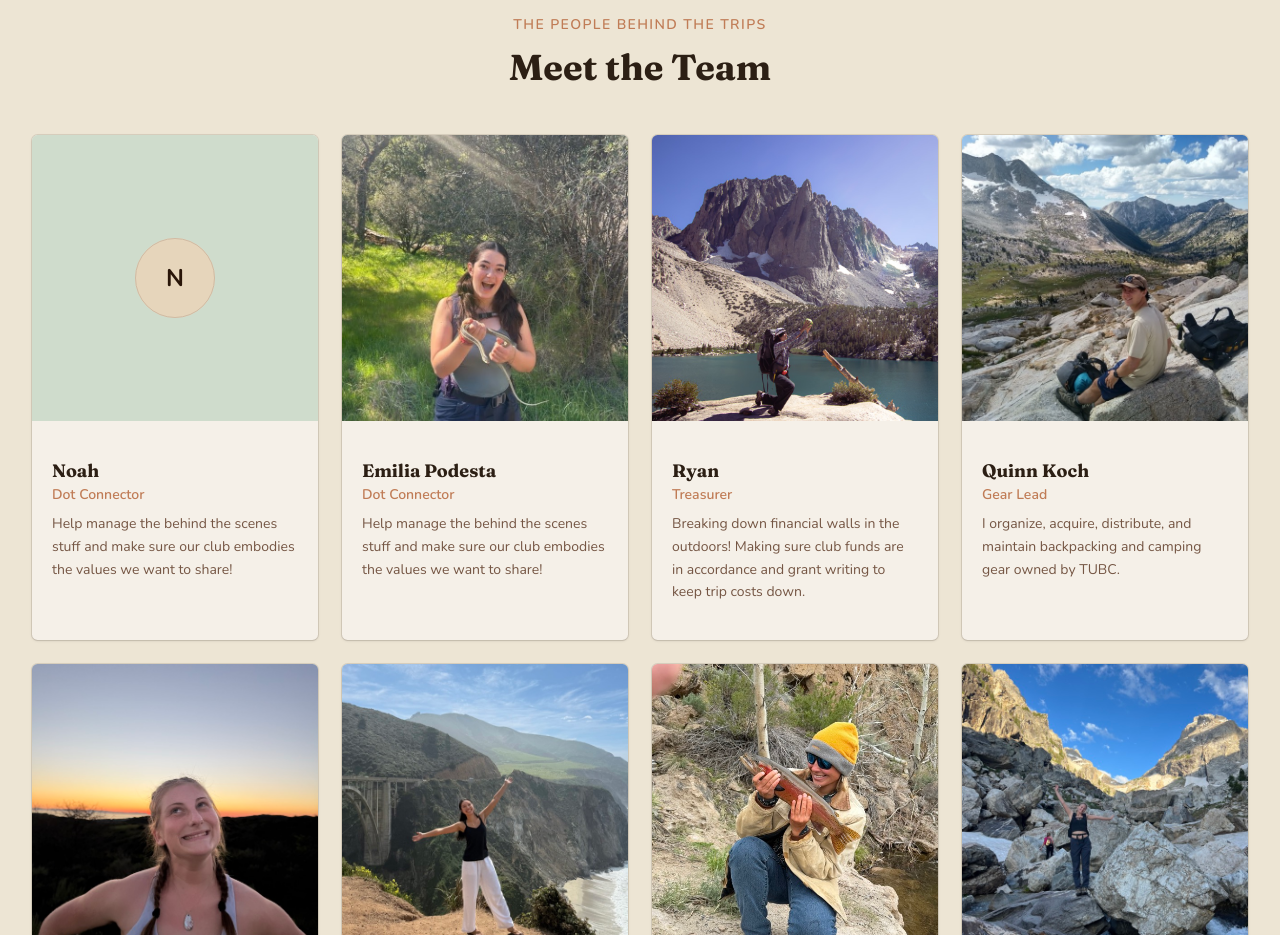
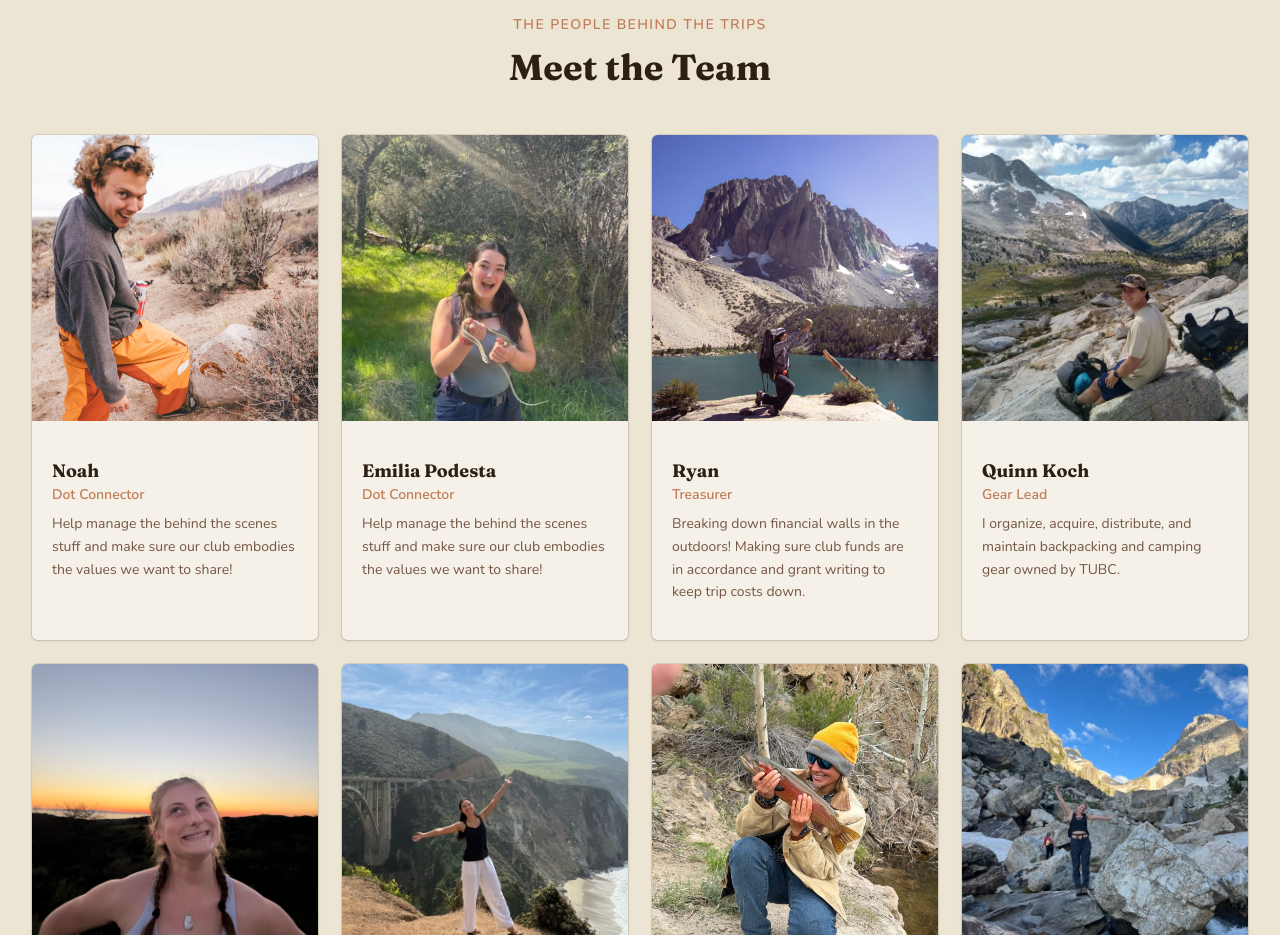
Before and after one commit to RyeBreadFernandez/tubc-website, a Next.js app: page /about in a window 1280 px wide. Shown: the part 1160-2095 px from the top of the page. Built offline with nearby package versions, Linux system fonts and the light colour scheme; no server answers.

Commit message:
feat(about): add Noah staff photo

```diff
--- a/data/staff.ts
+++ b/data/staff.ts
@@ -13,6 +13,7 @@ export const staff: StaffMember[] = [
     name: 'Noah',
     role: 'Dot Connector',
     bio: 'Help manage the behind the scenes stuff and make sure our club embodies the values we want to share!',
+    imageUrl: '/staff/noah.png',
   },
   {
     name: 'Emilia Podesta',
```
Also changed, not shown: public/staff/noah.png (added).
